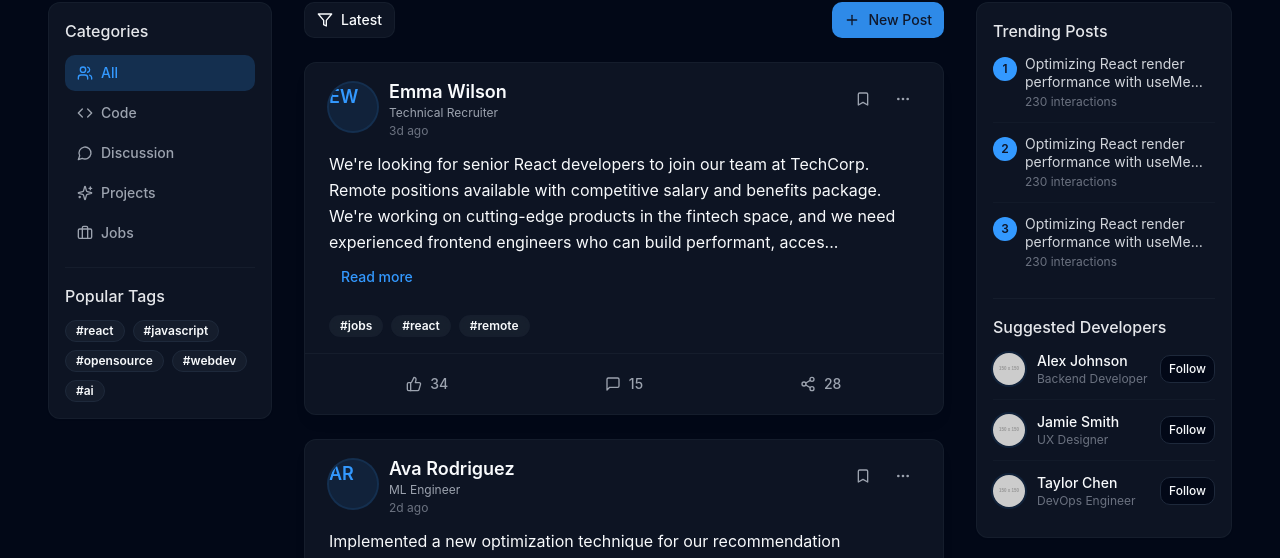
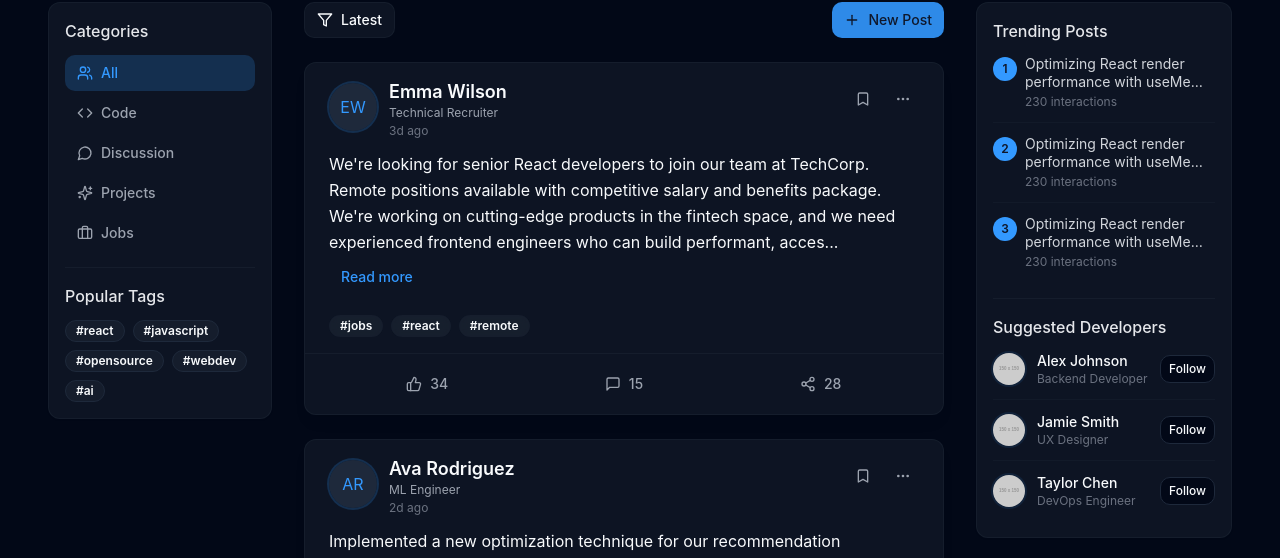
Before and after one commit to Astrix-nita-01/devnetwork-nexus, a React (Vite) app: page /feed/all in a window 1280 px wide. Shown: the part 226-784 px from the top of the page. Built offline with nearby package versions, Linux system fonts and the light colour scheme.

Commit message:
Fix: Resolve Avatar import error
Import Avatar component in EnhancedFeedPost.tsx to resolve the ReferenceError.

```diff
--- a/src/components/EnhancedFeedPost.tsx
+++ b/src/components/EnhancedFeedPost.tsx
@@ -2,11 +2,11 @@
 import React, { useState } from 'react';
 import { Card, CardContent, CardDescription, CardFooter, CardHeader, CardTitle } from "@/components/ui/card";
 import { Button } from "@/components/ui/button";
-import { Avatar } from "@/components/ui/avatar";
 import { Badge } from "@/components/ui/badge";
 import { Code, Github, Heart, MessageSquare, Share2, Bookmark, Copy, MoreHorizontal, ThumbsUp } from 'lucide-react';
 import { useToast } from '@/hooks/use-toast';
 import ScrollReveal from './ScrollReveal';
+import { Avatar, AvatarImage, AvatarFallback } from '@/components/ui/avatar';
 import {
   DropdownMenu,
   DropdownMenuContent,
@@ -96,7 +96,7 @@ const EnhancedFeedPost: React.FC<FeedPostProps> = ({ post, index }) => {
           <div className="flex justify-between items-start">
             <div className="flex items-start gap-3">
               <Avatar className="h-12 w-12 ring-2 ring-primary/20 bg-primary/10 text-primary">
-                <div className="text-lg font-semibold">{post.author.avatar}</div>
+                <AvatarFallback>{post.author.avatar}</AvatarFallback>
               </Avatar>
               <div>
                 <div className="font-semibold text-lg leading-none">{post.author.name}</div>
```
